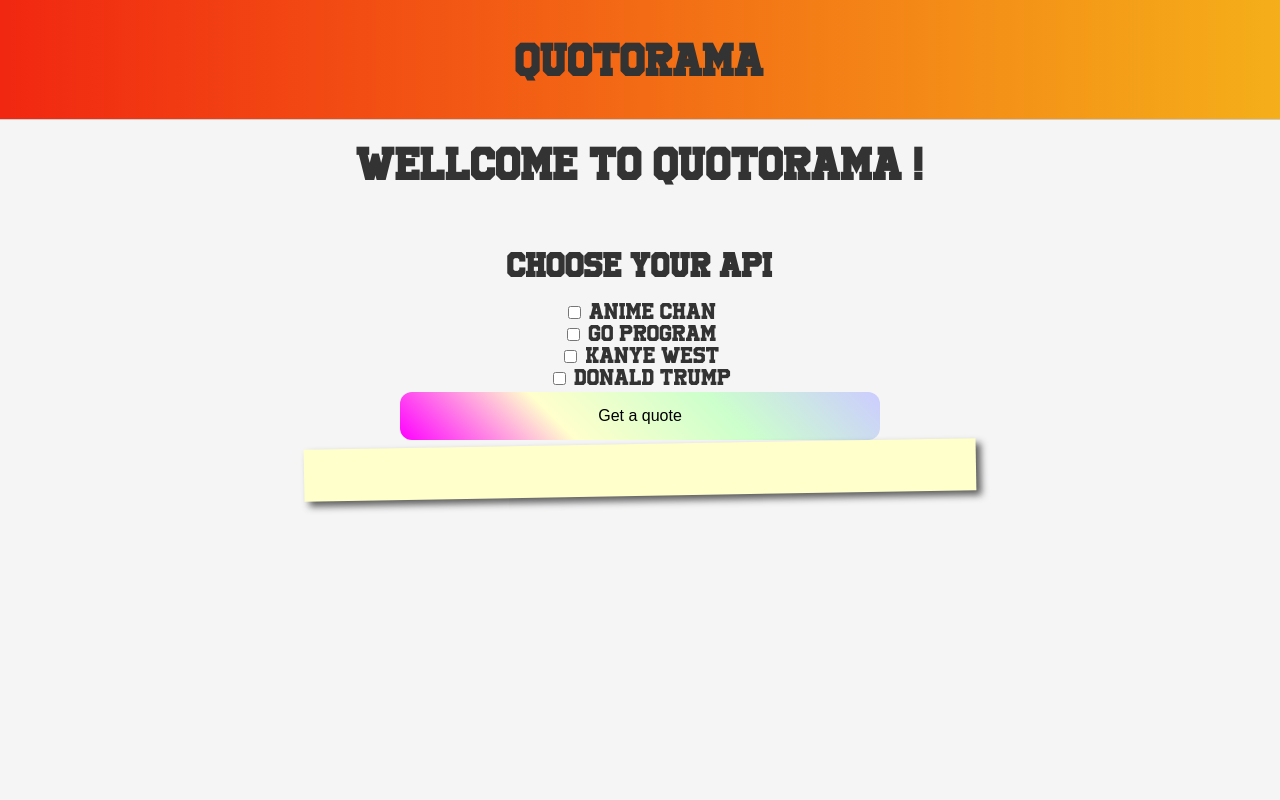
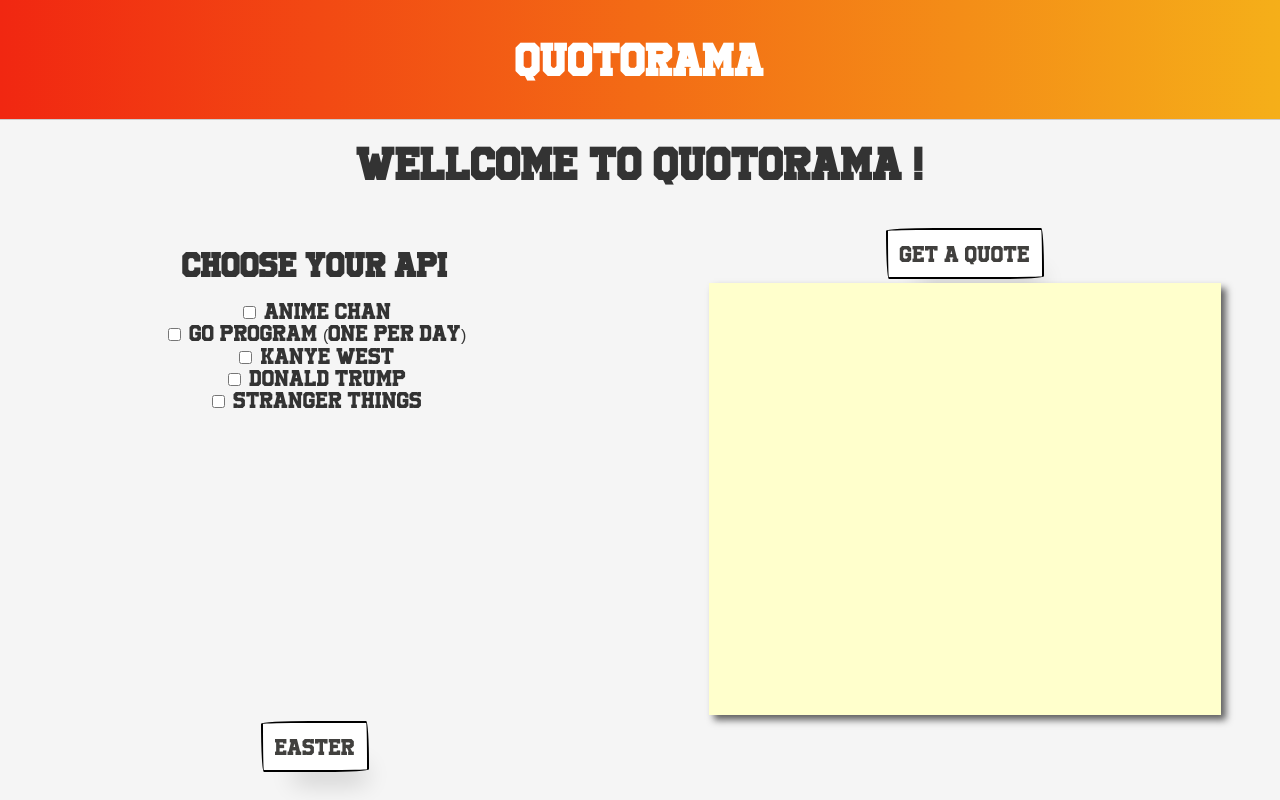
Before and after one commit to Pireeee/ProjectQuotorama, a Vue app: page / in a window 1280 px wide. Built offline with nearby package versions, Linux system fonts and the light colour scheme.

Commit message:
Prettier

```diff
--- a/src/App.vue
+++ b/src/App.vue
@@ -1,32 +1,26 @@
 <script>
-import QuotesComponent from './components/QuotesComponent.vue';
-import HeaderComponent from './components/HeaderComponent.vue';
+import HeaderComponent from "./components/HeaderComponent.vue";
 
 export default {
   components: {
-    QuotesComponent,
-    HeaderComponent
+    HeaderComponent,
   },
-  data(){
+  data() {
     return {
-      title: 'Wellcome to Quotorama !',
-    }
+      title: "Wellcome to Quotorama !",
+    };
   },
-  methods: {
-  },
-}
-
+  methods: {},
+};
 </script>
 
 <template>
-  <HeaderComponent/>
+  <HeaderComponent />
+  <h1>{{ title }}</h1>
+  <br />
   <div class="app">
-    <h1>{{ title }}</h1>
-    <br/>
-    <QuotesComponent/>
-
+    <RouterView />
   </div>
 </template>
 
-<style>
-</style>
+<style></style>
--- a/src/assets/main.css
+++ b/src/assets/main.css
@@ -14,7 +14,6 @@
     padding: 0;
 }
 .app {
-    display: inline-block;
     justify-content: center;
     text-align: center;
     background-color: #f5f5f5;
@@ -23,6 +22,50 @@
     color: #333;
     margin: 0;
     padding: 0;
+    display: grid;
+    grid-template-columns: repeat(2, 1fr);
+    grid-template-rows: 1fr;
+    grid-column-gap: 20px;
+    grid-row-gap: 0px;
+
+}
+.button-55 {
+    align-self: center;
+    background-color: #fff;
+    background-image: none;
+    background-position: 0 90%;
+    background-repeat: repeat no-repeat;
+    background-size: 4px 3px;
+    border-radius: 15px 225px 255px 15px 15px 255px 225px 15px;
+    border-style: solid;
+    border-width: 2px;
+    box-shadow: rgba(0, 0, 0, 0.2) 15px 28px 25px -18px;
+    box-sizing: border-box;
+    color: #41403e;
+    cursor: pointer;
+    display: inline-block;
+    font-family: "University", sans-serif;
+    font-size: 1rem;
+    line-height: 23px;
+    outline: none;
+    padding: 0.75rem;
+    text-decoration: none;
+    transition: all 235ms ease-in-out;
+    border-bottom-left-radius: 15px 255px;
+    border-bottom-right-radius: 225px 15px;
+    border-top-left-radius: 255px 15px;
+    border-top-right-radius: 15px 225px;
+    user-select: none;
+    -webkit-user-select: none;
+    touch-action: manipulation;
+}
+.button-55:hover {
+    box-shadow: rgba(0, 0, 0, 0.3) 2px 8px 8px -5px;
+    transform: translate3d(0, 2px, 0);
+}
+
+.button-55:focus {
+    box-shadow: rgba(0, 0, 0, 0.3) 2px 8px 4px -6px;
 }
 @font-face {
   font-family: 'University';
--- /dev/null
+++ b/src/components/CGUComponent.vue
@@ -0,0 +1,35 @@
+<script>
+export default {
+  name: "EasterComponent",
+  data() {
+    return {
+      duck: "",
+    };
+  },
+  mounted() {
+    this.getDuck();
+  },
+  methods: {
+    //get a random duck image from the api
+    getDuck() {
+      console.log("getDuck()");
+      fetch("https://random-d.uk/api/v2/quack")
+        .then((response) => response.json())
+        .then((data) => {
+          console.log(data.url);
+          this.duck = data.url;
+        });
+    },
+  },
+};
+</script>
+<template>
+  <div>
+    <button @click="getDuck()">Get a random duck</button>
+    <img :src="duck" alt="duck" />
+    <router-link to="/">
+      <button class="button-55">Back to home</button>
+    </router-link>
+  </div>
+</template>
+<style></style>
--- a/src/components/HeaderComponent.vue
+++ b/src/components/HeaderComponent.vue
@@ -1,9 +1,10 @@
-<script>
-</script>
+<script></script>
 <template>
   <header>
     <div id="title">
+      <RouterLink to="/">
         <h1>Quotorama</h1>
+      </RouterLink>
     </div>
   </header>
 </template>
@@ -15,4 +16,9 @@
   text-align: center;
   border-bottom: 1px solid #ccc;
 }
+
+a {
+  color: #fff;
+  text-decoration: none;
+}
 </style>
--- a/src/components/QuotesComponent.vue
+++ b/src/components/QuotesComponent.vue
@@ -3,187 +3,200 @@
   data() {
     return {
       checkedApi: [],
-            ApiList:[],//liste des apis utilisées
-            displayedQuote: '',
-            dispayedAuthor: '',
-            otherDisplay: '',
+      ApiList: [], //liste des apis utilisées
+      displayedQuote: "",
+      dispayedAuthor: "",
+      otherDisplay: "",
       //api utilisée
-            api:{
-                name: 'none',
-                url: '',
-                json: {
-                }
+      api: {
+        name: "none",
+        url: "",
+        json: {},
       },
       //api animechan
-            apiAnime:{
-                name: 'Anime Chan',
-                url: 'https://animechan.vercel.app/api/random',
+      apiAnime: {
+        name: "Anime Chan",
+        url: "https://animechan.vercel.app/api/random",
         json: {
-                    anime: '',
-                    character: '',
-                    quote: '',
-                }
+          anime: "",
+          character: "",
+          quote: "",
+        },
       },
       //api goprogram
-            apiGoProgram:{
-                name: 'Go Program',
-                url: 'https://api.goprogram.ai/inspiration',
+      apiGoProgram: {
+        name: "Go Program (one per day)",
+        url: "https://api.goprogram.ai/inspiration",
         json: {
-                    quote: '',
-                    author: '',
-                }
+          quote: "",
+          author: "",
+        },
       },
       //api kanye
-            apikanye:{
-                name: 'Kanye West',
-                url: 'https://api.kanye.rest/',
+      apikanye: {
+        name: "Kanye West",
+        url: "https://api.kanye.rest/",
         json: {
-                    quote: '',
-                }
+          quote: "",
+        },
       },
       //api trump
-            apitrump:{
-                name: 'Donald Trump',
-                url: 'https://api.whatdoestrumpthink.com/api/v1/quotes/random',
+      apitrump: {
+        name: "Donald Trump",
+        url: "https://api.whatdoestrumpthink.com/api/v1/quotes/random",
         json: {
-                    message: '',
-                }
+          quote: "",
         },
-        }
+      },
+      apiStrangerThings: {
+        name: "Stranger Things",
+        url: "https://stranger-things-api.herokuapp.com/v1/quotes",
+        json: {
+          quote: "",
+          character: "",
+        },
+      },
+    };
   },
   mounted() {
-        this.initApiList()
-        this.api = this.apiAnime
+    this.initApiList();
+    this.api = this.apiAnime;
   },
   methods: {
     //initialise la liste des apis utilisées
-        initApiList(){
-            this.ApiList.push(this.apiAnime)
-            this.ApiList.push(this.apiGoProgram)
-            this.ApiList.push(this.apikanye)
-            this.ApiList.push(this.apitrump)
+    initApiList() {
+      this.ApiList.push(this.apiAnime);
+      this.ApiList.push(this.apiGoProgram);
+      this.ApiList.push(this.apikanye);
+      this.ApiList.push(this.apitrump);
+      this.ApiList.push(this.apiStrangerThings);
     },
 
     //change l'api utilisée
-        changeApi(){
-            if(this.api.name == this.apiAnime.name){
-                this.api = this.apiGoProgram
-            }else if(this.api.name == this.apiGoProgram.name){
-                this.api = this.apikanye
-            }else if(this.api.name == this.apikanye.name){
-                this.api = this.apitrump
-            }else if(this.api.name == this.apitrump.name){
-                this.api = this.apiAnime
-            }else{
-                this.api = this.apiAnime
+    changeApi() {
+      if (this.api.name === this.apiAnime.name) {
+        this.api = this.apiGoProgram;
+      } else if (this.api.name === this.apiGoProgram.name) {
+        this.api = this.apikanye;
+      } else if (this.api.name === this.apikanye.name) {
+        this.api = this.apitrump;
+      } else if (this.api.name === this.apitrump.name) {
+        this.api = this.apiAnime;
+      } else if (this.api.name === this.apiStrangerThings.name) {
+        this.api = this.apiStrangerThings;
+      } else {
+        this.api = this.apiAnime;
       }
     },
 
-        getRandomApi(){
-            let random = Math.floor(Math.random() * this.checkedApi.length)
-            return this.checkedApi[random]
+    getRandomApi() {
+      let random = Math.floor(Math.random() * this.checkedApi.length);
+      return this.checkedApi[random];
     },
 
     //fais une requête à l'api pour récupérer les citations
-        requestApi(){
-        this.api= this.getRandomApi();
+    requestApi() {
+      this.api = this.getRandomApi();
       console.log(this.api);
       fetch(this.api.url)
-            .then(response => response.json())
-            .then(json => {
+        .then((response) => response.json())
+        .then((json) => {
           console.log(json);
           //si l'api est animechan, on récupère les données dans les clés anime, character et quote
-                if(this.api.name == this.apiAnime.name){
-                    this.dispayedAuthor = json.character,
-                    this.displayedQuote = json.quote,
-                    this.otherDisplay = json.anime
-                }else if (this.api.name == this.apiGoProgram.name){ //sinon on récupère les données dans les clés author et quote
-                    this.dispayedAuthor = json.author,
-                    this.displayedQuote = json.quote,
-                    this.otherDisplay = ''
+          if (this.api.name === this.apiAnime.name) {
+            (this.dispayedAuthor = json.character),
+              (this.displayedQuote = json.quote),
+              (this.otherDisplay = json.anime);
+          } else if (this.api.name === this.apiGoProgram.name) {
+            //sinon on récupère les données dans les clés author et quote
+            (this.dispayedAuthor = json.author),
+              (this.displayedQuote = json.quote),
+              (this.otherDisplay = "");
+          } else if (this.api.name === this.apikanye.name) {
+            //sinon on récupère les données dans la clé quote
+            (this.dispayedAuthor = "Kanye West"),
+              (this.displayedQuote = json.quote),
+              (this.otherDisplay = "");
+          } else if (this.api.name === this.apitrump.name) {
+            //sinon on récupère les données dans la clé message
+            (this.dispayedAuthor = "Donald Trump"),
+              (this.displayedQuote = json.message),
+              (this.otherDisplay = "");
+          } else if (this.api.name === this.apiStrangerThings.name) {
+            (this.dispayedAuthor = json.quote),
+              (this.displayedQuote = json.character),
+              (this.otherDisplay = "");
+          } else {
+            console.log("error no api");
           }
-                else if (this.api.name == this.apikanye.name){ //sinon on récupère les données dans la clé quote
-                    this.dispayedAuthor = 'Kanye West',
-                    this.displayedQuote = json.quote,
-                    this.otherDisplay = ''
-                }
-                else if( this.api.name == this.apitrump.name){ //sinon on récupère les données dans la clé message
-                    this.dispayedAuthor = 'Donald Trump',
-                    this.displayedQuote = json.message,
-                    this.otherDisplay = ''
-                }
-                else{
-                    console.log('error no api');
-                }
-            })
-        }
-    }
-}
+        });
+    },
+  },
+};
 </script>
 <template>
   <div>
     <h2>Choose your API</h2>
     <label v-for="api in ApiList" :key="api.name">
-        <input type="checkbox" v-model="checkedApi" :value="api" checked="true">
+      <input type="checkbox" v-model="checkedApi" :value="api" checked="true" />
       {{ api.name }}
-        <br/>
+      <br />
     </label>
   </div>
   <div>
-        <button @click="requestApi">Get a quote</button>
-        <br/>
+    <div>
+      <button @click="requestApi" class="button-55">Get a quote</button>
+    </div>
     <div class="post-it">
       <h2 id="quote">{{ displayedQuote }}</h2>
-            <p id="author">{{ dispayedAuthor }}</p>
+      <p id="author" class="auth">{{ dispayedAuthor }}</p>
+      <p id="other" class="other">{{ otherDisplay }}</p>
     </div>
+  </div>
+  <!-- tiny button for EasterComponent-->
+  <div class="button-container">
+    <RouterLink to="/easter">
+      <button class="button-55">Easter</button>
+    </RouterLink>
   </div>
 </template>
 <style>
-button{
-    background:linear-gradient(45deg,var(--color-two),var(--color-one),var(--color-three),var(--color-four)); /* Green */
-    border: none;
-    color: black;
-    padding: 15px 32px;
-    text-align: center;
-    text-decoration: none;
-    display: inline-block;
-    font-size: 16px;
-    margin: 4px 2px;
-    cursor: pointer;
-    transition-duration: 0.4s;
-    border-radius: 12px;
-    width: 30em;
-}
-button:hover{
-    background:linear-gradient(45deg,var(--color-one),var(--color-two),var(--color-three),var(--color-four)); /* Green */
-    color: white;
-}
-.post-it{
+.post-it {
   display: inline-block;
   justify-content: center;
   text-align: center;
-    font-family: 'Lucida Sans', 'Lucida Sans Regular', 'Lucida Grande', 'Lucida Sans Unicode', Geneva, Verdana, sans-serif;
-    text-decoration:none;
-    color:#000;
-    background:var(--color-one);
-    display:block;
-    height:auto;
-    width:40em;
-    padding:1em;
-    box-shadow: 5px 5px 7px rgba(33,33,33,.7);
-    transform: rotate(-1deg);
-    transition: transform .15s linear;
+  font-family: "Lucida Sans", "Lucida Sans Regular", "Lucida Grande",
+    "Lucida Sans Unicode", Geneva, "Verdana", sans-serif;
+  text-decoration: none;
+  color: #000;
+  background: var(--color-one);
+  height: auto;
+  width: 30em;
+  min-height: 25em;
+  padding: 1em;
+  margin: 4px 2px;
+  box-shadow: 5px 5px 7px rgba(33, 33, 33, 0.7);
+  transition: transform 0.15s linear;
 }
-.post-it:hover, .post-it:focus{
-  box-shadow:8px 8px 7px rgba(0,0,0,.7);
+.post-it:hover,
+.post-it:focus {
+  box-shadow: 8px 8px 7px rgba(0, 0, 0, 0.7);
   transform: scale(1.01) rotate(-1deg);
-  position:relative;
-  z-index:5;
+  position: relative;
+  z-index: 5;
 }
-.post-it p{
-    font-size:1.5rem;
-    font-style:italic;
-    margin:0;
-    padding:0;
+.post-it .auth {
+  font-size: 1.5rem;
+  font-style: italic;
+  margin: 0 0 0 1em;
+  padding: 0;
+  text-align: right;
+}
+.post-it .other {
+  font-size: 1rem;
+  font-style: oblique;
+  margin: 0 0 0 1em;
+  padding: 0;
+  text-align: right;
 }
 </style>
--- a/src/router/index.js
+++ b/src/router/index.js
@@ -1,12 +1,22 @@
-import { createRouter, createWebHistory } from 'vue-router'
+import { createRouter, createWebHistory } from "vue-router";
+import Quotes from "../components/QuotesComponent.vue";
+import CGU from "../components/CGUComponent.vue";
 
 const router = createRouter({
   history: createWebHistory(import.meta.env.BASE_URL),
   routes: [
     {
+      path: "/",
+      name: "Quotes",
+      component: Quotes,
     },
 
-  ]
-})
+    {
+      path: "/easter",
+      name: "Easter",
+      component: CGU,
+    },
+  ],
+});
 
-export default router
+export default router;
```
Also changed, not shown: src/components/FooterComponent.vue (added, +19 -0 lines), public/List.txt (added). Lines whose indentation alone changed are shown as unchanged.
